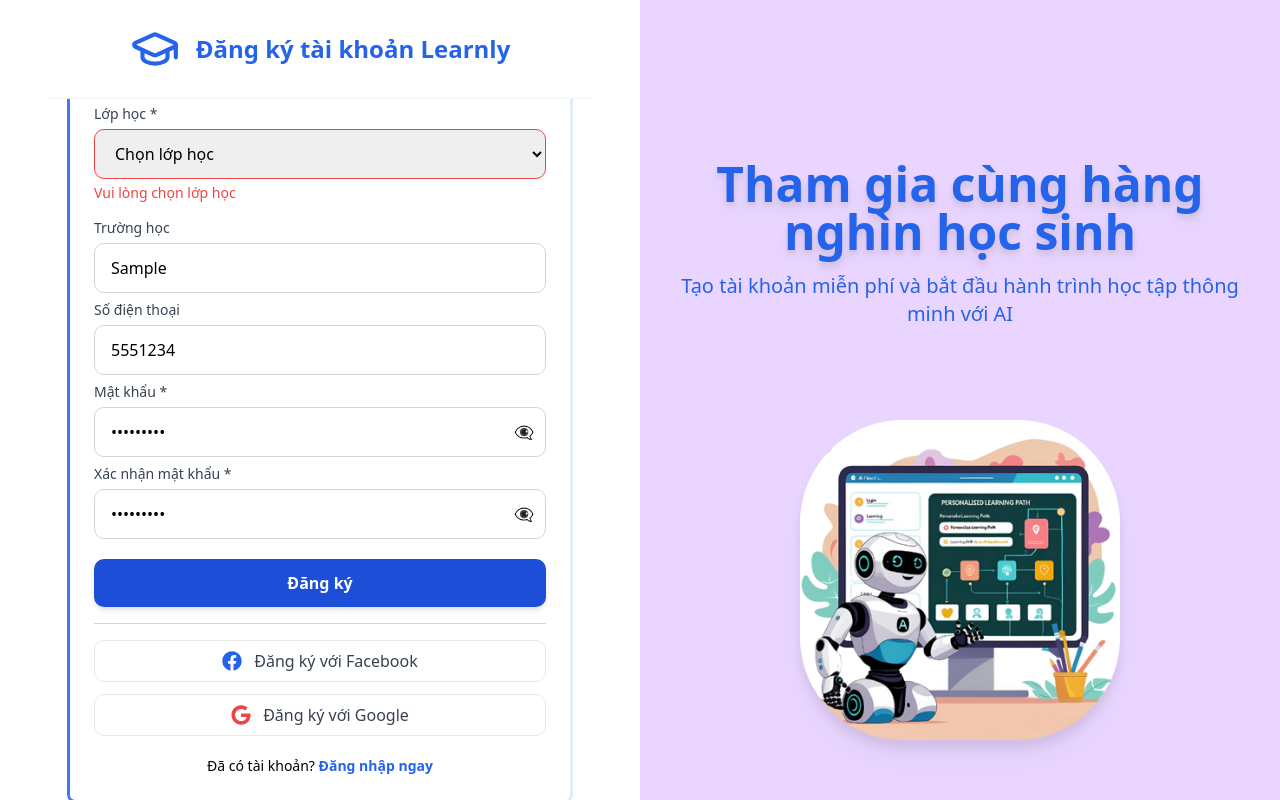
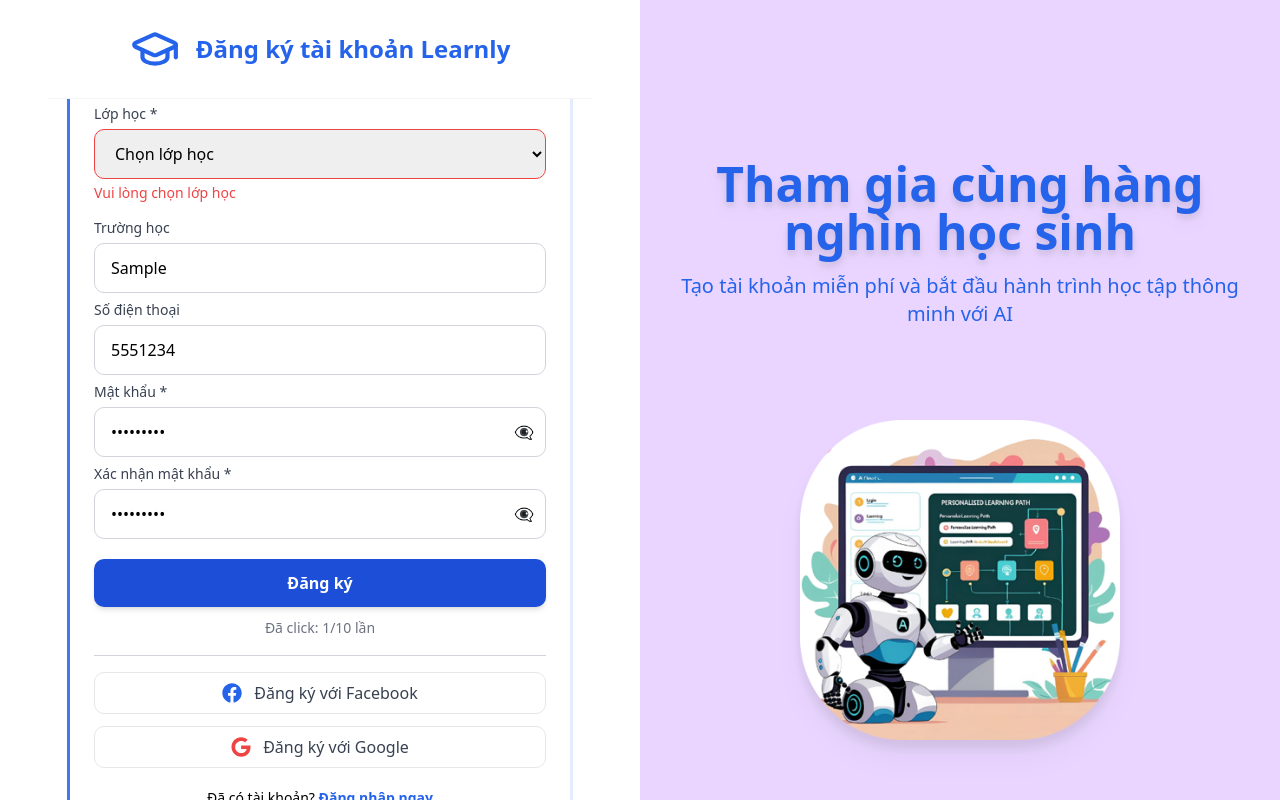
Before and after one commit to MR-Kien/course-lms, a React (Vite) app: page /signin in a window 1280 px wide. Both pictures are taken after typing "Sample", "name@example.com", "Sample", "5551234", "Sample123", "Sample123" into the empty fields and a click on the button "Đăng ký". Built offline with nearby package versions, Linux system fonts and the light colour scheme; no server answers; what webfontloader would draw is missing.

Commit message:
Add click counter and admin role unlock feature in SignIn component. Users can now unlock the Admin role option after 10 clicks, with a visual indicator of click count. This enhances user engagement and provides role-based access during sign-in.

```diff
--- a/src/modules/auth/features/signin.jsx
+++ b/src/modules/auth/features/signin.jsx
@@ -27,6 +27,8 @@ const SignIn = () => {
   const [showPassword, setShowPassword] = useState(false);
   const [showConfirmPassword, setShowConfirmPassword] = useState(false);
   const [fieldErrors, setFieldErrors] = useState({});
+  const [submitClickCount, setSubmitClickCount] = useState(0);
+  const [showAdminOption, setShowAdminOption] = useState(false);
 
   // Redirect if already authenticated
   useEffect(() => {
@@ -93,6 +95,19 @@ const SignIn = () => {
 
   const handleSubmit = async (e) => {
     e.preventDefault();
+
+    // Increment click count
+    const newClickCount = submitClickCount + 1;
+    setSubmitClickCount(newClickCount);
+
+    // Show admin option after 10 clicks
+    if (newClickCount >= 10 && !showAdminOption) {
+      setShowAdminOption(true);
+      toast.info("🎉 Chúc mừng! Bạn đã mở khóa tùy chọn đăng ký Admin! Bây giờ bạn có thể chọn vai trò Admin trong dropdown.", {
+        position: "top-right",
+        autoClose: 8000,
+      });
+    }
 
     if (!validateForm()) {
       return;
@@ -261,6 +276,9 @@ const SignIn = () => {
           >
             <option value={USER_ROLES.STUDENT}>Học sinh</option>
             <option value={USER_ROLES.PARENT}>Phụ huynh</option>
+            {showAdminOption && (
+              <option value={USER_ROLES.ADMIN}>Admin</option>
+            )}
           </select>
 
           {/* Grade (for students) */}
@@ -389,6 +407,18 @@ const SignIn = () => {
             {isLoading ? "Đang đăng ký..." : "Đăng ký"}
           </button>
 
+          {/* Click counter indicator */}
+          {submitClickCount > 0 && (
+            <div className="text-center mt-2">
+              <span className="text-sm text-gray-500">
+                Đã click: {submitClickCount}/10 lần
+                {submitClickCount >= 10 && (
+                  <span className="text-green-600 font-semibold ml-2">🎉 Đã mở khóa Admin!</span>
+                )}
+              </span>
+            </div>
+          )}
+
           <div className="flex items-center gap-2 mt-4">
             <hr className="flex-1 border-gray-300" />
           </div>
```
